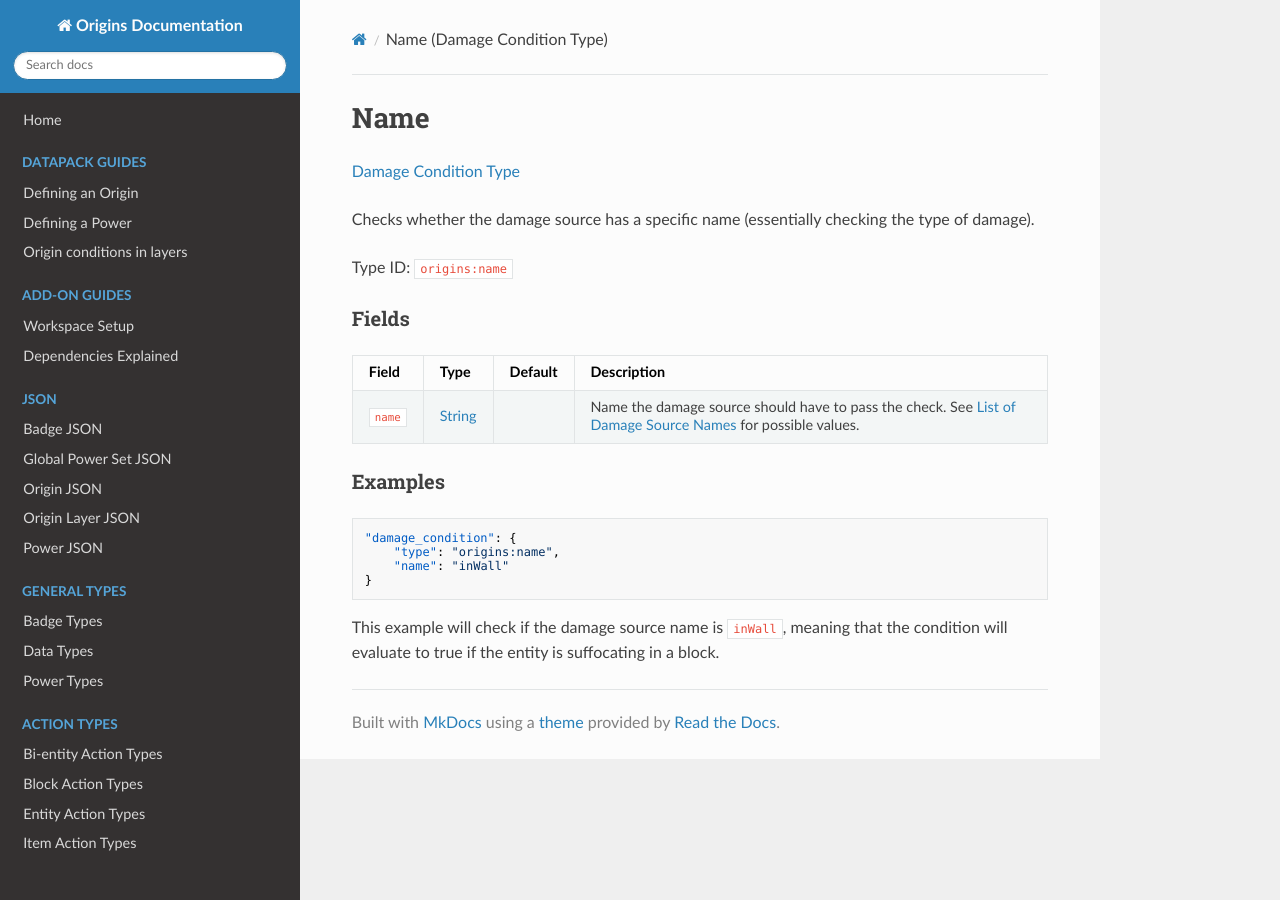
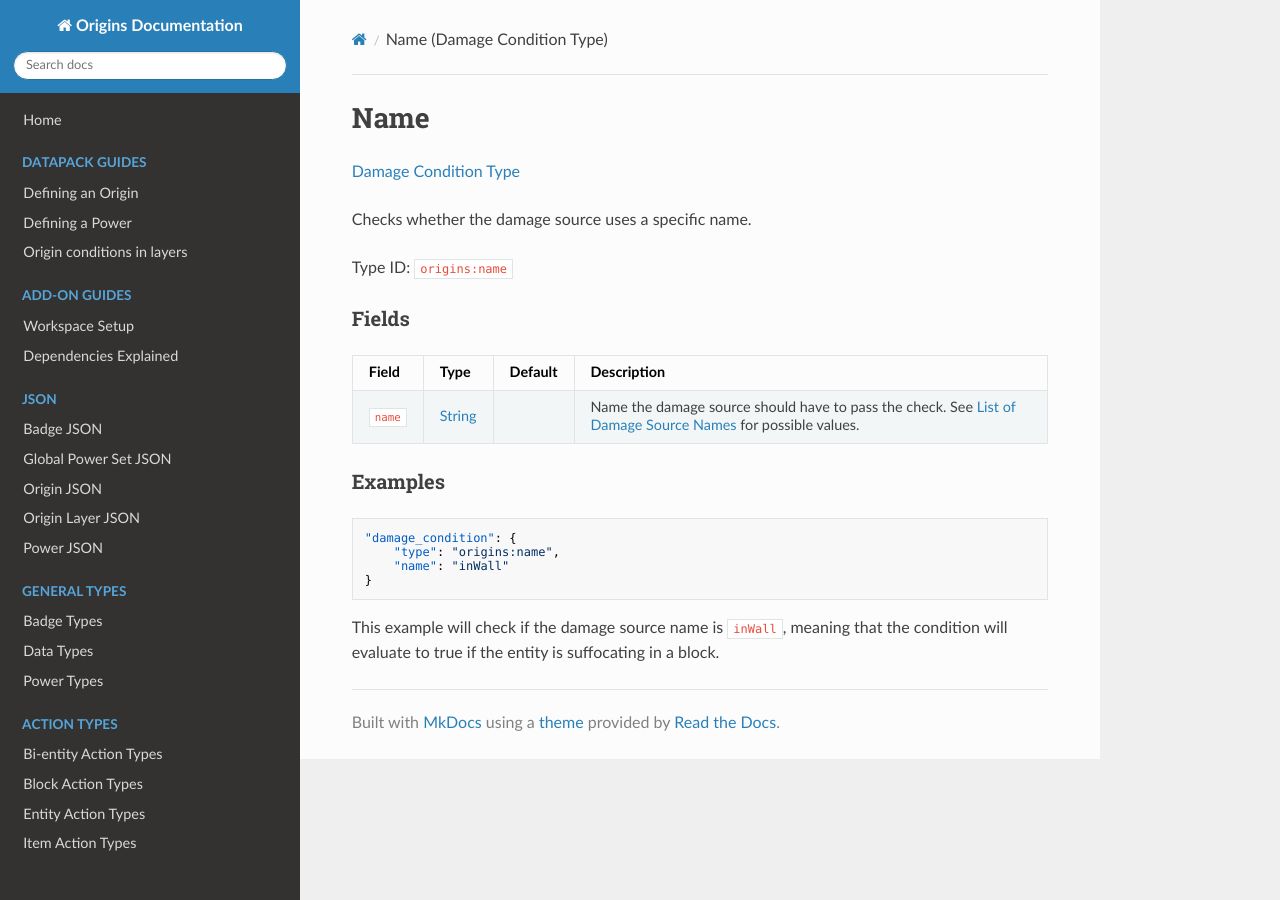
Before and after one commit to apace100/origins-docs, an MkDocs documentation site: the page built from docs/types/damage_condition_types/name.md, in a window 1280 px wide. Built offline with MkDocs 1.6.1, drawn with Linux system fonts in a browser that asks for light colours; nearby versions of some CDN libraries.

Commit message:
Reworded description of `name` (Damage Condition Type)

```diff
--- a/docs/types/damage_condition_types/name.md
+++ b/docs/types/damage_condition_types/name.md
@@ -7,7 +7,7 @@ date: 2021-04-04
 
 [Damage Condition Type](../damage_condition_types.md)
 
-Checks whether the damage source has a specific name (essentially checking the type of damage).
+Checks whether the damage source uses a specific name.
 
 Type ID: `origins:name`
 
```
